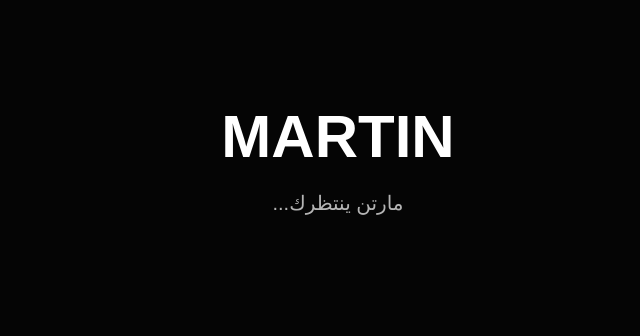
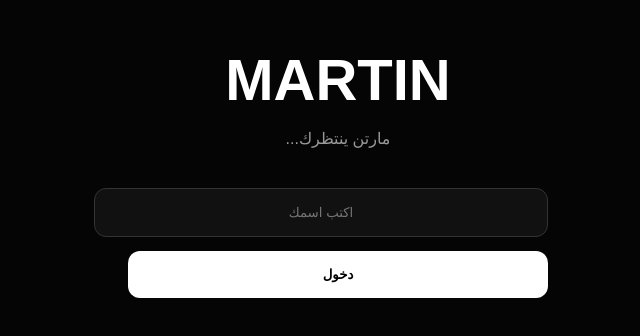
Before and after one commit to end88e-creator/MARTIN, a Next.js app: page / in a window 1280 px wide. Shown: the part 252-588 px from the top of the page, without its empty margins (302-942 px from the left). Built offline with nearby package versions, Linux system fonts and the light colour scheme.

Commit message:
Update page.js

```diff
--- a/app/page.js
+++ b/app/page.js
@@ -1,4 +1,10 @@
+"use client";
+
+import { useState } from "react";
+
 export default function Home() {
+  const [name, setName] = useState("");
+
   return (
     <main
       dir="rtl"
@@ -10,16 +16,47 @@
         alignItems: "center",
         justifyContent: "center",
         fontFamily: "Arial",
+        padding: "24px",
       }}
     >
-      <div style={{ textAlign: "center" }}>
-        <h1 style={{ fontSize: "60px", marginBottom: "10px" }}>
-          MARTIN
-        </h1>
+      <div style={{ width: "100%", maxWidth: "420px", textAlign: "center" }}>
+        <h1 style={{ fontSize: "58px", margin: "0 0 10px" }}>MARTIN</h1>
 
-        <p style={{ fontSize: "20px", opacity: 0.7 }}>
+        <p style={{ color: "#999", marginBottom: "40px" }}>
           مارتن ينتظرك...
         </p>
+
+        <input
+          value={name}
+          onChange={(e) => setName(e.target.value)}
+          placeholder="اكتب اسمك"
+          style={{
+            width: "100%",
+            padding: "16px",
+            borderRadius: "12px",
+            border: "1px solid #333",
+            background: "#111",
+            color: "white",
+            textAlign: "center",
+            outline: "none",
+            marginBottom: "14px",
+          }}
+        />
+
+        <button
+          style={{
+            width: "100%",
+            padding: "16px",
+            borderRadius: "12px",
+            border: "none",
+            background: "white",
+            color: "black",
+            fontWeight: "bold",
+            cursor: "pointer",
+          }}
+        >
+          دخول
+        </button>
       </div>
     </main>
   );
```
